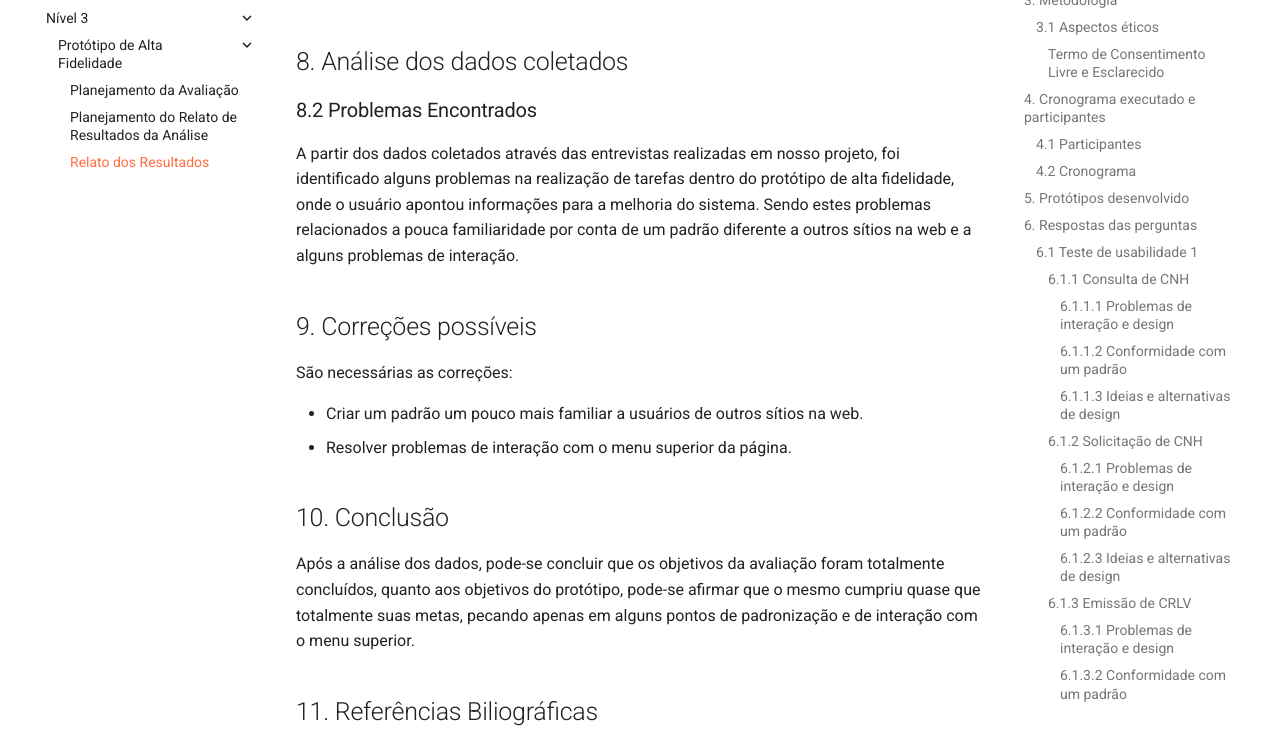
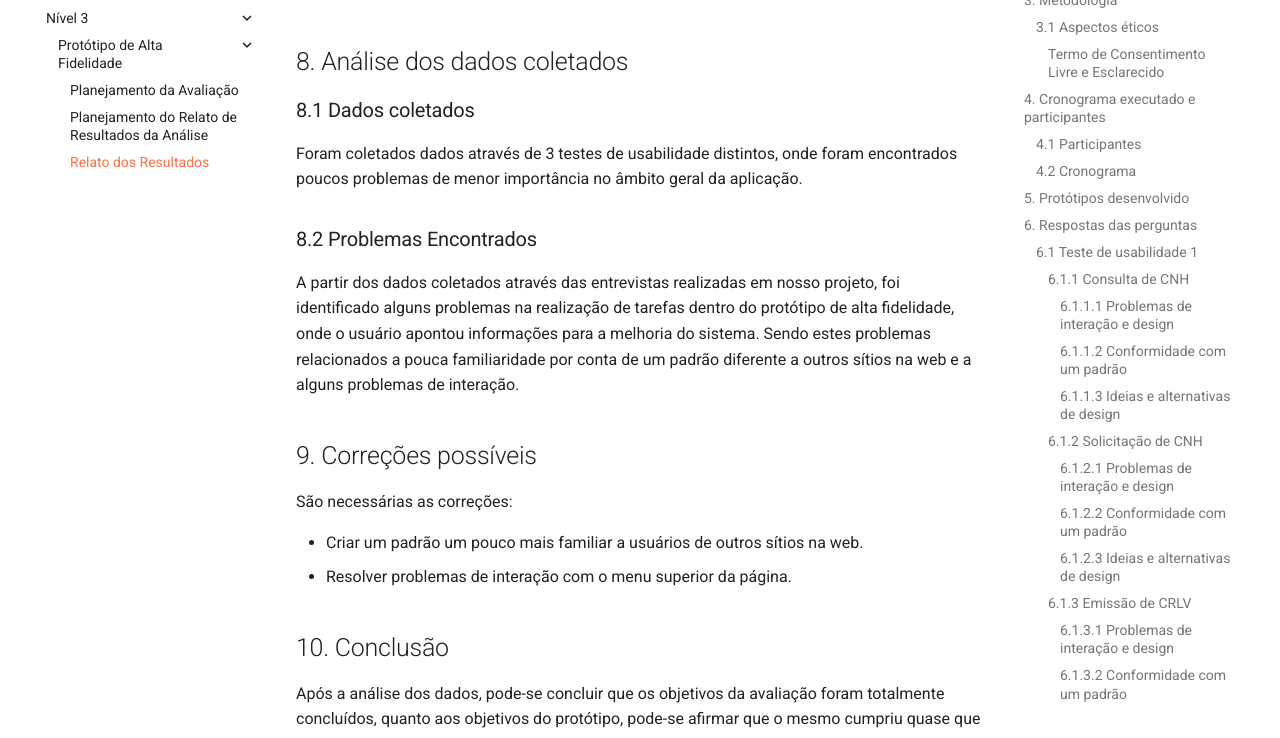
Before and after one commit to Interacao-Humano-Computador/2023.1-DetranGO, an MkDocs documentation site: the page built from docs/design_avaliacao/nivel3/prototipoAlta/relato_resultados.md, in a window 1280 px wide and 900 px high, scrolled down 13456 px, cut to the strip 162-900 px from the top of the window. Built offline with MkDocs 1.6.1 and Material for MkDocs 9.7.7, drawn with Linux system fonts in a browser that asks for light colours; comment, search, counter and statistics services are not loaded.

Commit message:
Update relato_resultados.md

```diff
--- a/docs/design_avaliacao/nivel3/prototipoAlta/relato_resultados.md
+++ b/docs/design_avaliacao/nivel3/prototipoAlta/relato_resultados.md
@@ -620,6 +620,8 @@ A gravação está disponível abaixo.
 
 ## 8. Análise dos dados coletados
 
+### 8.1 Dados coletados
+Foram coletados dados através de 3 testes de usabilidade distintos, onde foram encontrados poucos problemas de menor importância no âmbito geral da aplicação.
 
 ### 8.2 Problemas Encontrados
 A partir dos dados coletados através das entrevistas realizadas em nosso projeto, foi identificado alguns problemas na realização de tarefas dentro do protótipo de alta fidelidade, onde o usuário apontou informações para a melhoria do sistema. Sendo estes problemas relacionados a pouca familiaridade por conta de um padrão diferente a outros sítios na web e a alguns problemas de interação.
```
